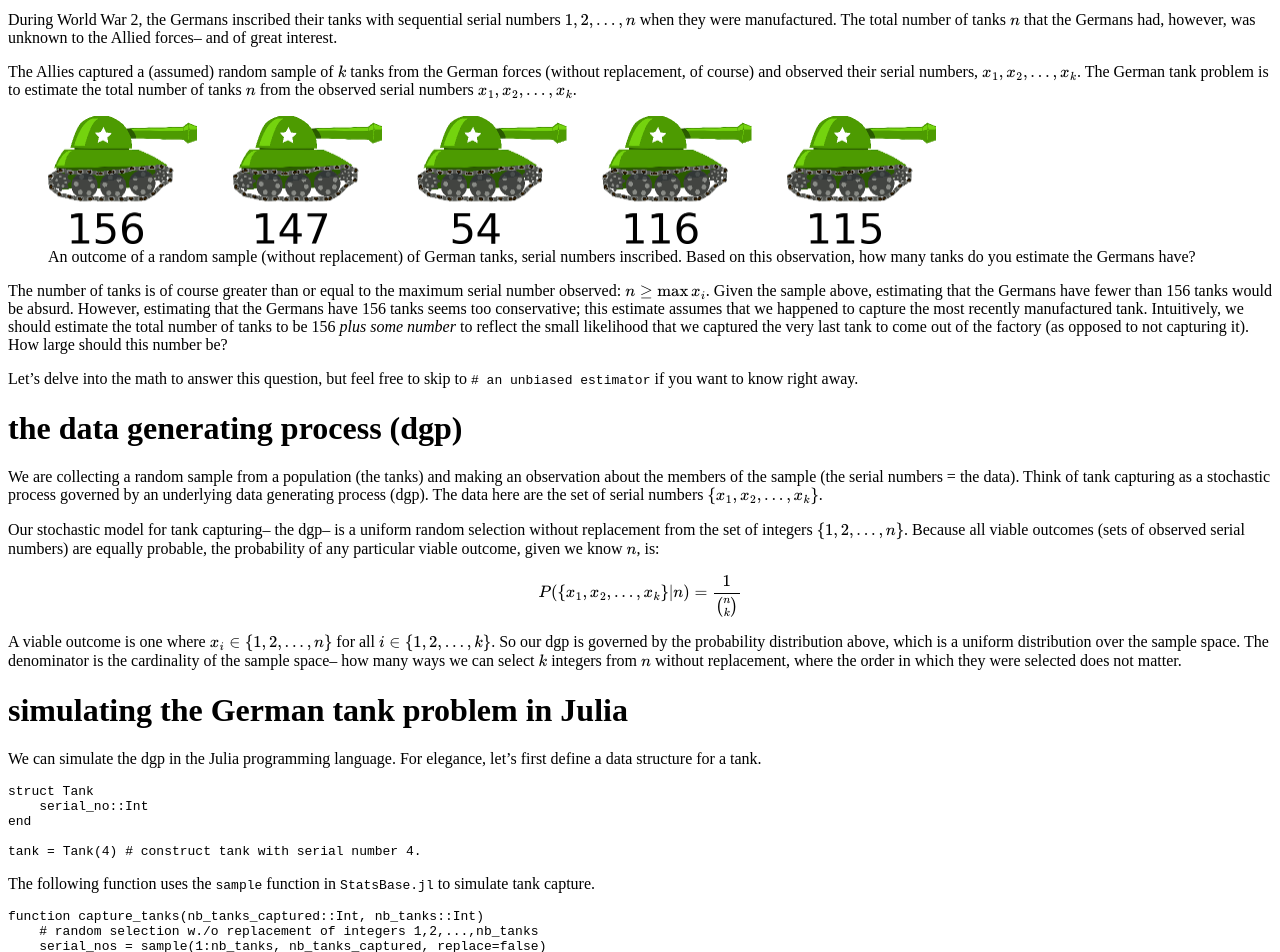
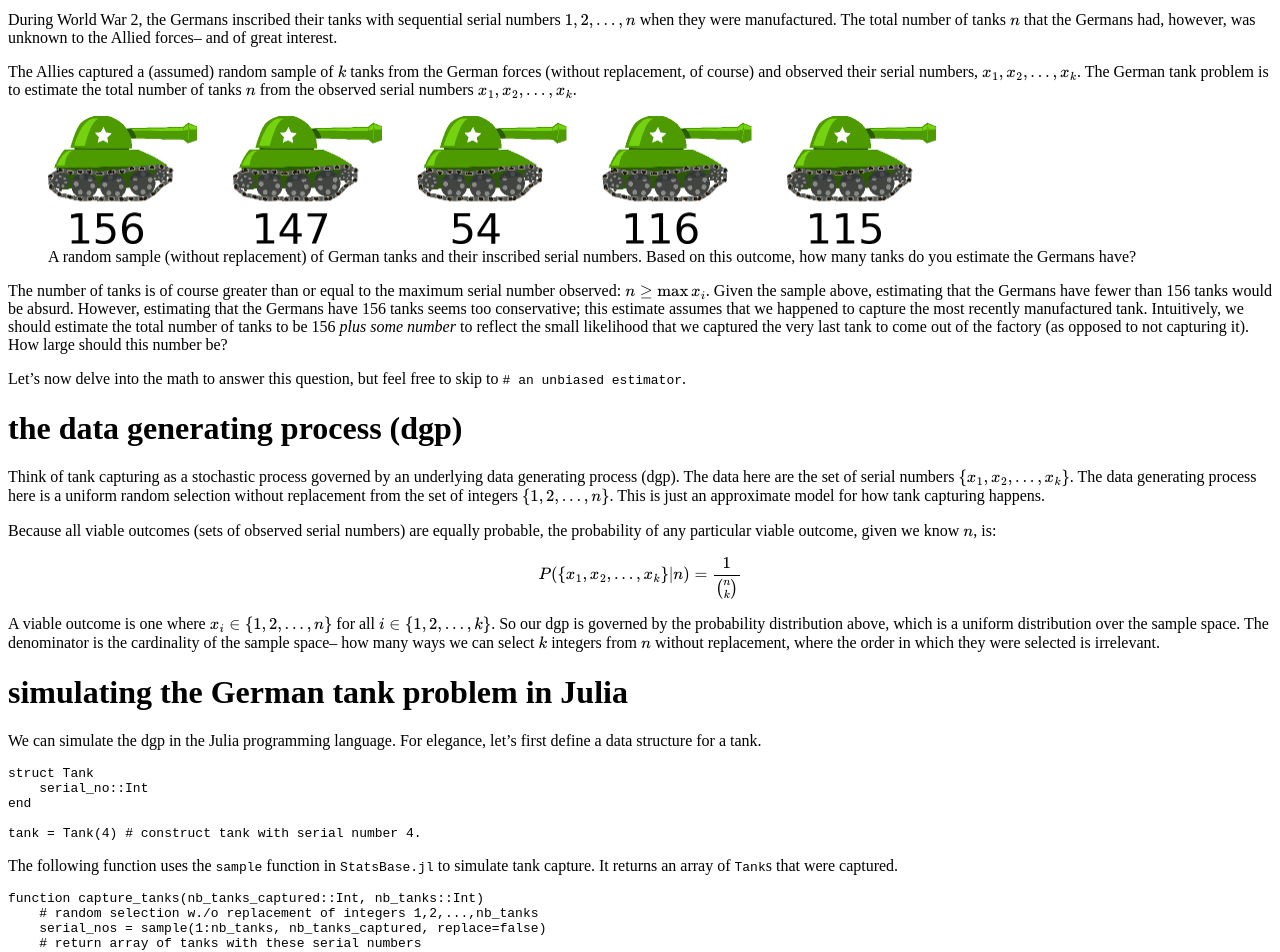
Before and after one commit to SimonEnsemble/oldish_SimonEnsemble.github.io, a Jekyll site: the page built from _posts/2019-11-15-german-tank-problem.md, in a window 1280 px wide and 1400 px high. Shown: the part 319-1271 px from the top of the window. Built offline with Jekyll 4.4.1, drawn with Linux system fonts in a browser that asks for light colours; formulas are drawn with MathJax 3; some of the changed text lies outside the part shown.

Commit message:
some fixes

````diff
--- a/_posts/2019-11-15-german-tank-problem.md
+++ b/_posts/2019-11-15-german-tank-problem.md
@@ -16,22 +16,22 @@
 {:.centerr}
 <figure>
     <img src="/images/german_tank_problem/sample.png" alt="image" style="width: 75%;">
-    <figcaption>An outcome of a random sample (without replacement) of German tanks, serial numbers inscribed. Based on this observation, how many tanks do you estimate the Germans have?</figcaption>
+    <figcaption>A random sample (without replacement) of German tanks and their inscribed serial numbers. Based on this outcome, how many tanks do you estimate the Germans have?</figcaption>
 </figure>
 
 The number of tanks is of course greater than or equal to the maximum serial number observed: $n \geq \max x_i$. Given the sample above, estimating that the Germans have fewer than 156 tanks would be absurd. However, estimating that the Germans have 156 tanks seems too conservative; this estimate assumes that we happened to capture the most recently manufactured tank. Intuitively, we should estimate the total number of tanks to be 156 *plus some number* to reflect the small likelihood that we captured the very last tank to come out of the factory (as opposed to not capturing it). How large should this number be?
 
-Let's delve into the math to answer this question, but feel free to skip to `# an unbiased estimator` if you want to know right away.
+Let's now delve into the math to answer this question, but feel free to skip to `# an unbiased estimator`.
 
 # the data generating process (dgp)
 
-We are collecting a random sample from a population (the tanks) and making an observation about the members of the sample (the serial numbers = the data). Think of tank capturing as a stochastic process governed by an underlying data generating process (dgp). The data here are the set of serial numbers $$\{x_1,x_2,...,x_k\}$$.
+Think of tank capturing as a stochastic process governed by an underlying data generating process (dgp). The data here are the set of serial numbers $$\{x_1,x_2,...,x_k\}$$. The data generating process here is a uniform random selection without replacement from the set of integers $$\{1,2,...,n\}$$. This is just an approximate model for how tank capturing happens.
 
-Our stochastic model for tank capturing-- the dgp-- is a uniform random selection without replacement from the set of integers $$\{1,2,...,n\}$$. Because all viable outcomes (sets of observed serial numbers) are equally probable, the probability of any particular viable outcome, given we know $n$, is:
+Because all viable outcomes (sets of observed serial numbers) are equally probable, the probability of any particular viable outcome, given we know $n$, is:
 
 $$P(\{x_1, x_2, ..., x_k\} | n)=\dfrac{1}{\binom{n}{k}}$$
 
-A viable outcome is one where $$x_i \in \{1, 2, ..., n\}$$ for all $$i\in \{1,2,...,k\}$$. So our dgp is governed by the probability distribution above, which is a uniform distribution over the sample space. The denominator is the cardinality of the sample space-- how many ways we can select $k$ integers from $n$ without replacement, where the order in which they were selected does not matter.
+A viable outcome is one where $$x_i \in \{1, 2, ..., n\}$$ for all $$i\in \{1,2,...,k\}$$. So our dgp is governed by the probability distribution above, which is a uniform distribution over the sample space. The denominator is the cardinality of the sample space-- how many ways we can select $k$ integers from $n$ without replacement, where the order in which they were selected is irrelevant.
 
 # simulating the German tank problem in Julia
 
@@ -45,7 +45,7 @@
 tank = Tank(4) # construct tank with serial number 4.
 ```
 
-The following function uses the `sample` function in `StatsBase.jl` to simulate tank capture.
+The following function uses the `sample` function in `StatsBase.jl` to simulate tank capture. It returns an array of `Tank`s that were captured.
 
 ```julia
 function capture_tanks(nb_tanks_captured::Int, nb_tanks::Int)
@@ -55,7 +55,7 @@
     return [Tank(serial_no) for serial_no in serial_nos]
 end
 
-captured_tanks = capture_tanks(5, 300) # produces an array of tanks shown above
+captured_tanks = capture_tanks(5, 300) # an array of captured tanks
 ```
 
 We'll use this function to simulate tank capture and assess two different estimators for the number of tanks.
@@ -90,7 +90,7 @@
 {:.centerr}
 <figure>
     <img src="/images/german_tank_problem/show_formula.png" alt="image" style="width: 75%;">
-    <figcaption>The number of outcomes such that the maximum serial number is $m$ is equal to the number of ways we can select the remaining $k-1$ tanks from the $m-1$ tanks preceding the tank with the  max serial number $m$.</figcaption>
+    <figcaption>We count the number of outcomes such that the maximum serial number is $m$. Obviously, one of the tanks must have serial number $m$. Then, the remaining $k-1$ tanks must have been selected from the $m-1$ tanks preceding the tank with the max serial number $m$. Thus, the number of outcomes such that the max serial number is $m$ is equal to the number of ways to choose $k-1$ tanks from $m-1$.</figcaption>
 </figure>
 
 ### a useful identity from the normalization of the probability mass function
@@ -99,7 +99,7 @@
 
 $$1= \sum_{m=k}^n Pr(M=m|n) = \sum_{m=k}^n \dfrac{\binom{m-1}{k-1}}{\binom{n}{k}}$$
 
-i.e. the probability that $m$ is (inclusive) between $k$ and $m$ is unity. This gives us an identity that we will use later.
+i.e. the probability that $m$ is (inclusive) between $k$ and $m$ is unity. This gives us an identity that we will use later:
 
 $$\binom{n}{k} = \sum_{m=k}^n \binom{m-1}{k-1}$$
 
@@ -177,9 +177,9 @@
 
 # confidence intervals
 
-Our estimate $\hat{n}$ is a *point* estimate. In an *interval* estimate, we desire to give an interval in which the true number of tanks will fall, with a specified confidence. The idea behind "confidence" is as follows. Say the maximum serial number we observed is $m=100$ with a sample size of $k=10$, and consider the hypothesis that the Germans have 10,000 tanks. It could totally be true that we happened to capture only from within the first $100$ tanks of the $10,000$; we cannot disprove it from our sample. However, given that $n=10,000$, it is an unlikely outcome that all $k=10$ tanks were sampled from only the first $100$ of the $10,000$ tanks; it is more likely to have a larger max serial number than $100$ if there were $10,000$ tanks. This gives us some confidence that the Germans have less than $10,000$ tanks.
+Our estimate $\hat{n}$ is a *point* estimate. In an *interval* estimate, we desire to give an interval in which the true number of tanks will fall, with a specified confidence. The idea behind "confidence" is as follows. Say the maximum serial number we observed is $m=100$ with a sample size of $k=10$, and consider the hypothesis that the Germans have $10,000$ tanks. It could totally be true that we happened to capture only from within the first $100$ tanks of the $10,000$; we cannot disprove it from our sample. However, given that $n=10,000$, it is an unlikely outcome that all $k=10$ tanks were sampled from only the first $100$ of the $10,000$ tanks; it is more likely to have a larger max serial number than $100$ if there were $10,000$ tanks. This gives us some confidence that the Germans have *less* than $10,000$ tanks.
 
-The box plots below visualize the distribution of $\hat{n}$ over 100,000 simulations for a series of $n$, simulated using the `capture_tanks` function. The blue horizontal line is the point estimate $\hat{n}$ for $k=10$ and $m=100$. Based on the box plots, which break the distributions into quantiles, we would we see $\hat{n}$ below what we observe with only 25% probability when $n\approx 135$. Thus, based on our observation $m=100$ with $k=10$ captured tanks, we would reject the null hypothesis that $n=135$ at a level of significance of 75%, since it is sufficiently unlikely that the max serial number would be so low (100) if there were truly 135 tanks. Therefore, if $m=100$ and $k=10$, we would say that the number of tanks the Germans have is less than 135 with 75% confidence.
+Here is a computational and conceptually illustrative way to obtain an upper limit on the number of tanks with some confidence. The box plots below visualize the distribution of $\hat{n}$ over 100,000 simulations for a series of $n$, simulated using the `capture_tanks` function. The blue horizontal line is the point estimate $\hat{n}$ for $k=10$ and $m=100$. Based on the box plots, which break the distributions into quantiles, we would we see $\hat{n}$ below what we observe with only 25% probability when $n\approx 135$. Thus, based on our observation $m=100$ with $k=10$ captured tanks, we would reject the null hypothesis that $n=135$ at a level of significance of 75%, since it is sufficiently unlikely that the max serial number would be so low (100) if there were truly 135 tanks. Therefore, if $m=100$ and $k=10$, we would say that the number of tanks the Germans have is less than 135 with 75% confidence.
 
 {:.centerr}
 <figure>
@@ -200,3 +200,5 @@
 [2] Ruggles R, Brodie H. An empirical approach to economic intelligence in World War II. Journal of the American Statistical Association. 1947
 
 [3] KC Border's Introduction to Probability and Statistics notes http://www.math.caltech.edu/~2016-17/2term/ma003/Notes/Lecture18.pdf
+
+[4] Johnson RW. Estimating the size of a population. Teaching Statistics. 1994 <-- gives nice intuitive arguments
````
Also changed, not shown: other parts of _posts/2019-11-15-german-tank-problem.md (+2 -2 lines).
